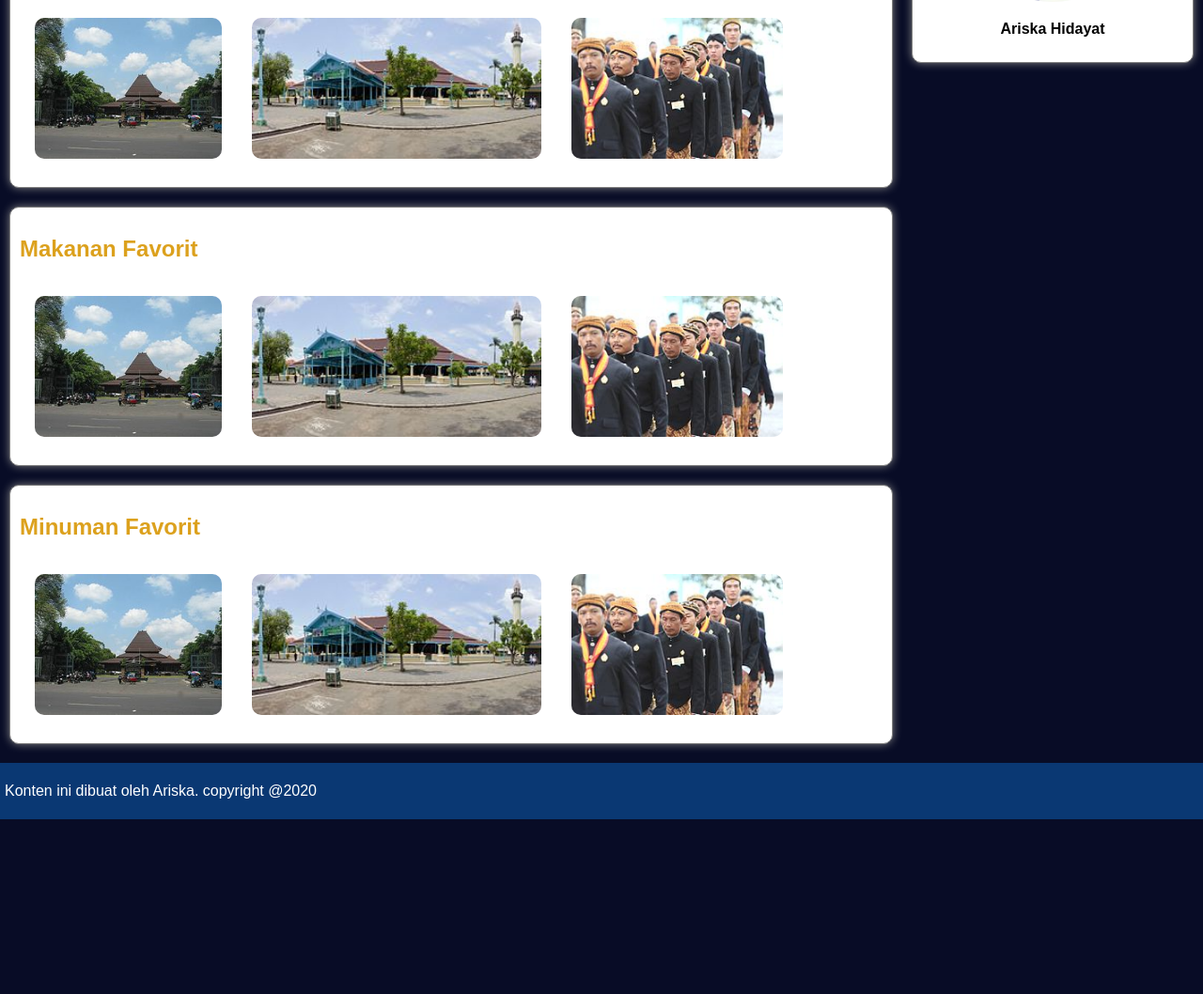
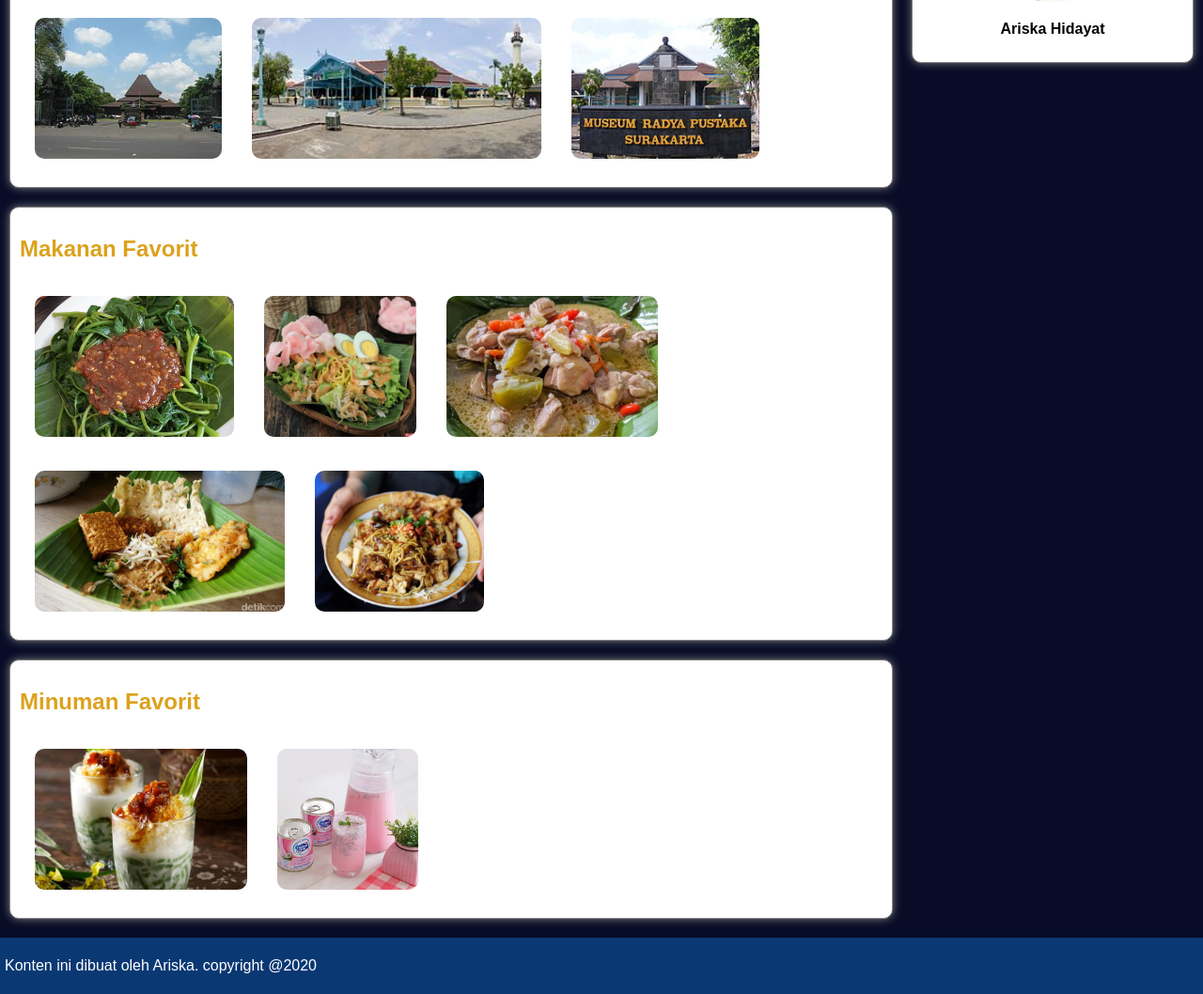
Before and after one commit to Ariska138/last_submission_bdpw, a website: page public/index.html in a window 1280 px wide. Shown: the part 726-1784 px from the top of the page at 94% size. Before the commit the page ends 1598 px from the top, so only its background shows below. Drawn offline with Linux system fonts and the light colour scheme.

Commit message:
add image

```diff
--- a/public/index.html
+++ b/public/index.html
@@ -68,13 +68,13 @@
                 <h2>Wisata Favorit</h2>
                 <div class="flex-container">
                     <div>
-                        <img src="./assets/250px-Balaikota_Solo_by_Bennylin_04.jpg" alt="Balaikota">
+                        <img src="./assets/250px-Balaikota_Solo_by_Bennylin_04.jpg" alt="Balaikota" title="Balaikota">
                     </div>
                     <div>
-                        <img src="./assets/Great_Mosque_of_Solo.jpg" alt="Masjid Agung">
+                        <img src="./assets/Great_Mosque_of_Solo.jpg" alt="Masjid Agung" title="Masjid Agung Surakarta">
                     </div>
                     <div>
-                        <img src="./assets/250px-Abdi_Dalem_Keraton_Surakarta.jpg" alt="Abdi Dalem">
+                        <img src="./assets/220px-Museum_Radya_Pustaka.jpg" alt="Musium Radya Pustaka" title="Musium Radya Pustaka">
                     </div>
                 </div>
             </article>
@@ -82,13 +82,19 @@
                 <h2>Makanan Favorit</h2>
                 <div class="flex-container">
                     <div>
-                        <img src="./assets/250px-Balaikota_Solo_by_Bennylin_04.jpg" alt="Balaikota">
+                        <img src="./assets/makanan-brambang-asem.jpg" alt="Brambang Asem" title="Brambang Asem">
                     </div>
                     <div>
-                        <img src="./assets/Great_Mosque_of_Solo.jpg" alt="Masjid Agung">
+                        <img src="./assets/makanan-gado-gado.jpg" alt="Gado-Gado" title="Gado-Gado">
                     </div>
                     <div>
-                        <img src="./assets/250px-Abdi_Dalem_Keraton_Surakarta.jpg" alt="Abdi Dalem">
+                        <img src="./assets/makanan-garang-asem.jpg" alt="Garang Asem" title="Garang Asem">
+                    </div>
+                    <div>
+                        <img src="./assets/makanan-pencel.jpeg" alt="Pecel" title="Pecel">
+                    </div>
+                    <div>
+                        <img src="./assets/makanan_tahu_kupat.jpg" alt="Tahu Kupat" title="Tahu Kupat">
                     </div>
                 </div>
             </article>
@@ -96,13 +102,10 @@
                 <h2>Minuman Favorit</h2>
                 <div class="flex-container">
                     <div>
-                        <img src="./assets/250px-Balaikota_Solo_by_Bennylin_04.jpg" alt="Balaikota">
+                        <img src="./assets/minuman-dawet.jpg" alt="Dawet" title="Dawet">
                     </div>
                     <div>
-                        <img src="./assets/Great_Mosque_of_Solo.jpg" alt="Masjid Agung">
-                    </div>
-                    <div>
-                        <img src="./assets/250px-Abdi_Dalem_Keraton_Surakarta.jpg" alt="Abdi Dalem">
+                        <img src="./assets/minuman-soda-gembira.jpg" alt="Soda Gembira" title="Soda Gembira">
                     </div>
                 </div>
             </article>
```
Also changed, not shown: public/assets/250px-Abdi_Dalem_Keraton_Surakarta.jpg (deleted), public/assets/250px-Sacred_Dance_Bedhoyo_Ketawang_A.jpeg (deleted), public/assets/250px-Solo-Spirit-of-Java.jpg (deleted), public/assets/Logo_Kota_Surakarta_(Solo).png (deleted).
